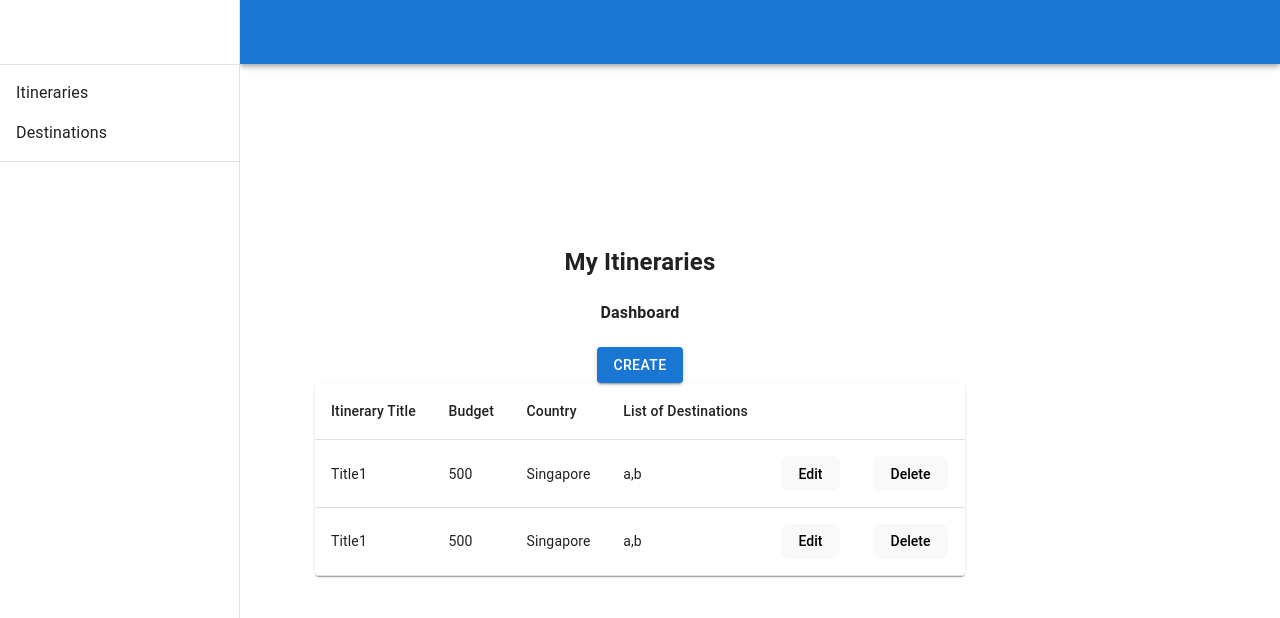
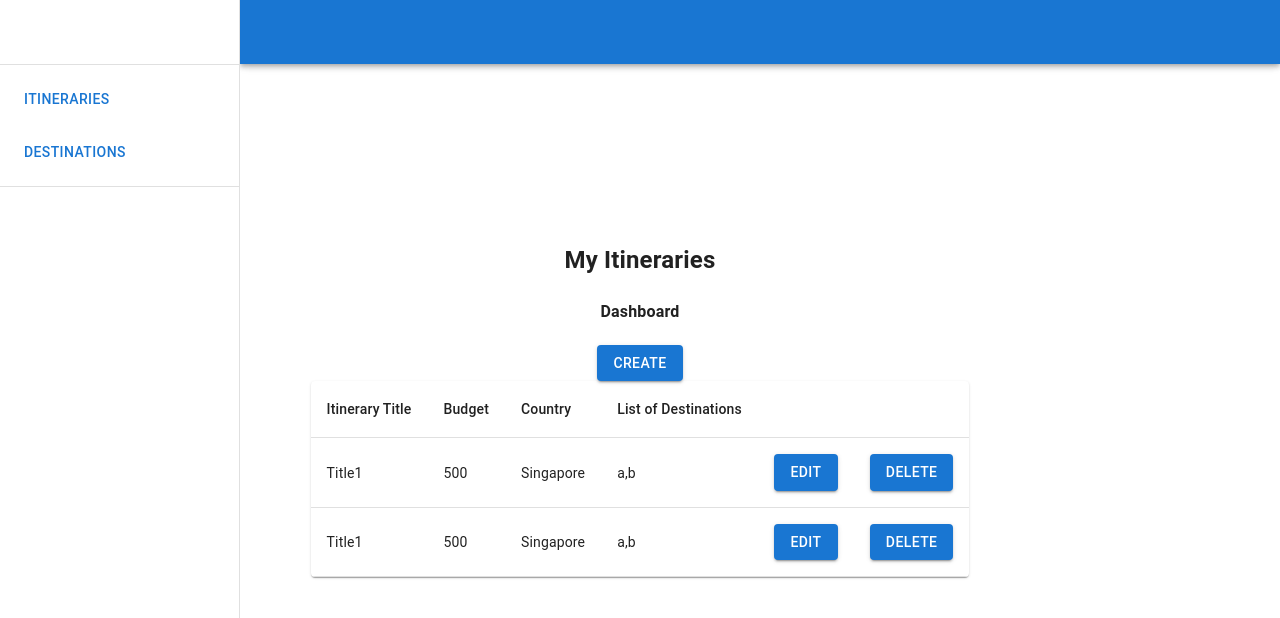
Before and after one commit to Josh9911/TT1_16, a React (Vite) app in the folder frontend/: page /home in a window 1280 px wide. Shown: the top 618 px of the page. Built offline with nearby package versions, Linux system fonts and the light colour scheme.

Commit message:
added useNavigate to navigate between pages

```diff
--- a/frontend/src/components/Dashboard.jsx
+++ b/frontend/src/components/Dashboard.jsx
@@ -7,6 +7,8 @@ import TableHead from '@mui/material/TableHead';
 import TableRow from '@mui/material/TableRow';
 import Paper from '@mui/material/Paper';
 import Button from '@mui/material/Button';
+import {useNavigate} from "react-router-dom";
+
 const Dashboard = () => {
 
     const data = [
@@ -14,8 +16,9 @@ const Dashboard = () => {
         { itineraryTitle: "Title1", budget: 500, country: "Singapore", listOfDestinations: "a,b" },
     ]
 
+    let navigate = useNavigate();
     const editItinerary = () => {
-      console.log('test')
+        navigate('/destinations');
     }
 
     const removeItinerary = () => {
@@ -47,8 +50,8 @@ const Dashboard = () => {
                                     <TableCell>{val.budget}</TableCell>
                                     <TableCell>{val.country}</TableCell>
                                     <TableCell>{val.listOfDestinations}</TableCell>
-                                    <TableCell><button variant="contained" onClick={editItinerary}>Edit</button></TableCell>
-                                    <TableCell><button variant="contained" onClick={removeItinerary}>Delete</button></TableCell>
+                                    <TableCell><Button variant="contained" onClick={editItinerary}>Edit</Button></TableCell>
+                                    <TableCell><Button variant="contained" onClick={removeItinerary}>Delete</Button></TableCell>
                                 </TableRow>
                             )
                         })}
--- a/frontend/src/components/SideBar.jsx
+++ b/frontend/src/components/SideBar.jsx
@@ -8,20 +8,11 @@ import List from '@mui/material/List';
 import Typography from '@mui/material/Typography';
 import Divider from '@mui/material/Divider';
 import ListItem from '@mui/material/ListItem';
-// import ListItemButton from '@mui/material/ListItemButton';
-// import { useNavigate } from "react-router-dom";
+import Button from '@mui/material/Button';
 
 const drawerWidth = 240;
 
 export default function SideBar() {
-    // const navigate = useNavigate();
-    // const handleRouteToItineraries = () =>{
-    //     navigate("../home");
-    // }
-
-    // const handleRouteToDestinations = () =>{
-    //     // navigate('/home');
-    // }
 
 
     return (
@@ -52,11 +43,11 @@ export default function SideBar() {
                 <Toolbar />
                 <Divider />
                 <List>
-                    <ListItem>Itineraries
+                    <ListItem>
+                        <Button>Itineraries</Button>
                 </ListItem>
-                <ListItem>Destinations</ListItem>
-                {/*<button onClick={handleRouteToItineraries}>Itineraries</button>*/}
-                {/*<button onClick={handleRouteToDestinations}>Destinations</button>*/}
+                <ListItem>
+                    <Button>Destinations</Button></ListItem>
             </List>
             <Divider/>
         </Drawer>
```
